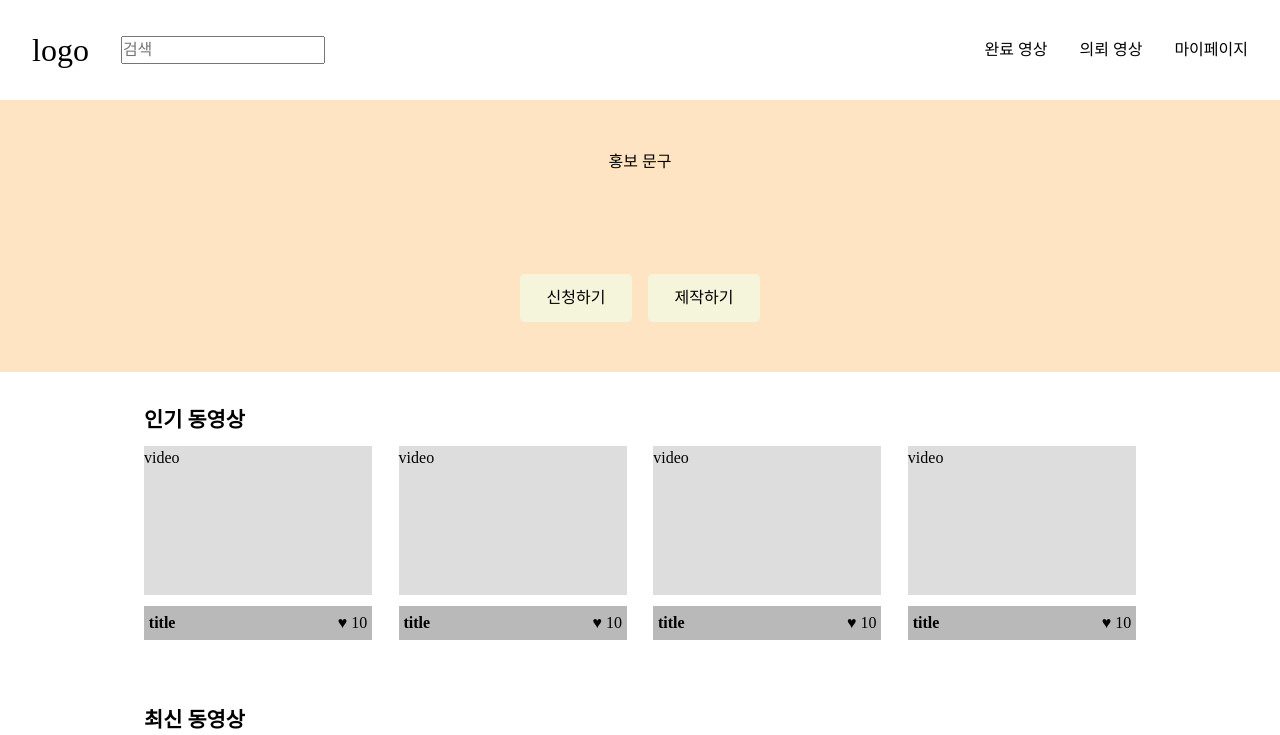
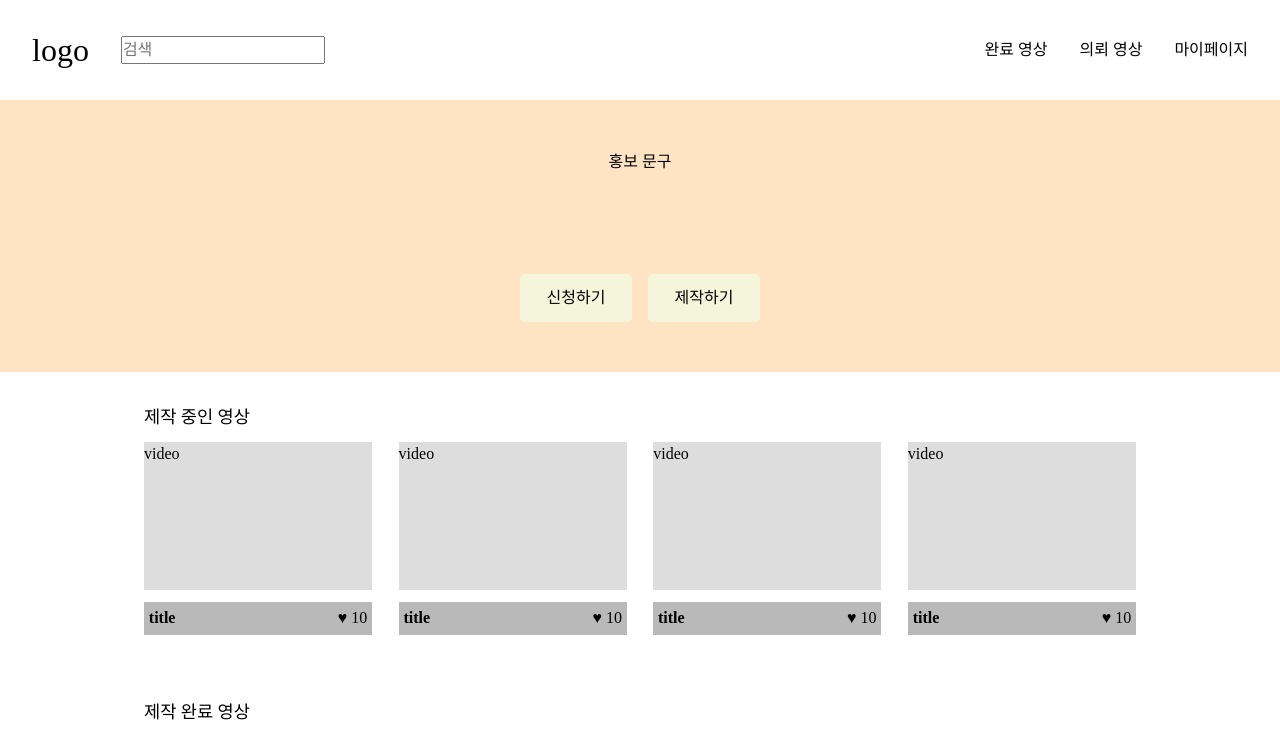
Before and after one commit to LTH-panda/dara-client, a Next.js app: page /mypage in a window 1280 px wide. Shown: the top 735 px of the page. Built offline with nearby package versions, Linux system fonts and the light colour scheme; what emotion-reset would draw is missing.

Commit message:
FIX: header modal 수정

```diff
--- a/src/components/modules/Header/index.tsx
+++ b/src/components/modules/Header/index.tsx
@@ -1,5 +1,5 @@
 import { LinkTo, Logotypo } from "components/atoms";
-import React, { useState } from "react";
+import React from "react";
 import HeaderModal from "../HeaderModal";
 import * as S from "./style";
 
@@ -9,8 +9,6 @@ type HeaderProps = {
 };
 
 function Header({ search, onChange }: HeaderProps) {
-  const [modal, setModal] = useState(false);
-
   return (
     <S.Header>
       <Logotypo />
@@ -18,10 +16,7 @@ function Header({ search, onChange }: HeaderProps) {
       <S.Nav>
         <LinkTo href="/">완료 영상</LinkTo>
         <LinkTo href="/">의뢰 영상</LinkTo>
-        <button type="button" onClick={() => setModal(!modal)}>
-          마이페이지
-        </button>
-        {modal === true ? <HeaderModal name="아무개" email="email" /> : null}
+        <HeaderModal name="아무개" email="email" />
       </S.Nav>
     </S.Header>
   );
--- a/src/components/modules/HeaderModal/index.tsx
+++ b/src/components/modules/HeaderModal/index.tsx
@@ -1,6 +1,7 @@
-import React from "react";
+import React, { useRef, useState } from "react";
 import Image from "next/image";
 import { LinkTo } from "components/atoms";
+import useClickOutside from "hooks/useClickOutside";
 import userImg from "../../../assets/images/user.png";
 import * as S from "./style";
 
@@ -10,7 +11,15 @@ type ModalProps = {
 };
 
 function HeaderModal({ name, email }: ModalProps) {
+  const dropdownRef = useRef<HTMLDivElement>(null);
+  const [isOpen, setIsOpen] = useState<boolean>(false);
+
+  useClickOutside(dropdownRef, () => setIsOpen(false));
+
   return (
+    <S.ModalContainer onClick={() => setIsOpen(!isOpen)} ref={dropdownRef}>
+      마이페이지
+      {isOpen && (
         <S.ModalBlock>
           <S.ProfileBlock>
             <S.ProfileImg>
@@ -41,6 +50,8 @@ function HeaderModal({ name, email }: ModalProps) {
             <S.MyPageInfoElement>로그아웃</S.MyPageInfoElement>
           </S.LogoutSection>
         </S.ModalBlock>
+      )}
+    </S.ModalContainer>
   );
 }
 
--- a/src/components/modules/HeaderModal/style.ts
+++ b/src/components/modules/HeaderModal/style.ts
@@ -1,4 +1,6 @@
 import styled from "@emotion/styled";
+
+export const ModalContainer = styled.div``;
 
 export const ModalBlock = styled.div`
   width: 15rem;
--- a/src/pages/mypage/index.tsx
+++ b/src/pages/mypage/index.tsx
@@ -31,9 +31,9 @@ function Mypage() {
     <>
       <HomBanner />
       <Container>
-        <ListTitle>인기 동영상</ListTitle>
+        <ListTitle>제작 중인 영상</ListTitle>
         <VieoList videolist={videolist} />
-        <ListTitle>최신 동영상</ListTitle>
+        <ListTitle>제작 완료 영상</ListTitle>
         <VieoList videolist={videolist} />
       </Container>
     </>
@@ -48,7 +48,7 @@ const Container = styled.div`
 `;
 
 const ListTitle = styled.div`
-  font-size: 1.3rem;
-  font-weight: bold;
+  font-size: 1.1rem;
+  font-weight: 500;
   margin-bottom: 0.7rem;
 `;
```
Lines whose indentation alone changed are shown as unchanged.
